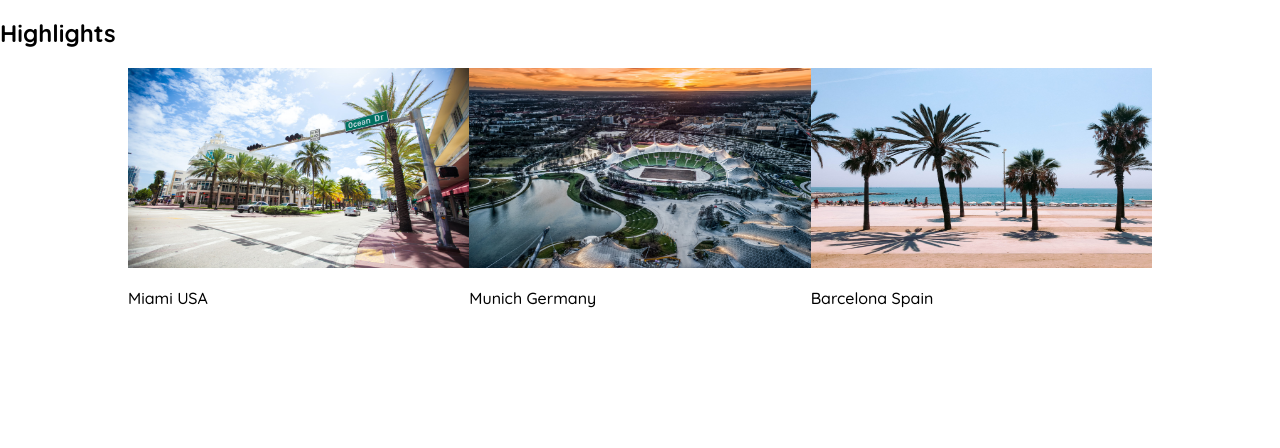
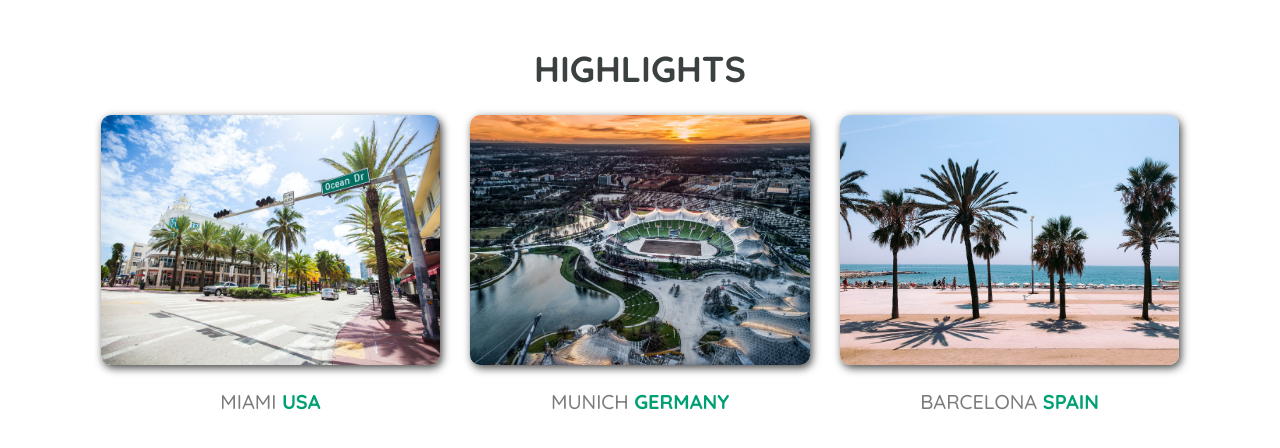
Before and after one commit to adebisiabdussamad/travel-page, a plain HTML site: page index.html in a window 1280 px wide. Shown: the part 702-1150 px from the top of the page. Before the commit the page ends 1066 px from the top, so only its background shows below. Drawn offline with Linux system fonts and the light colour scheme.

Commit message:
still styling the #highlights

```diff
--- a/shared.css
+++ b/shared.css
@@ -46,7 +46,7 @@ header a {
     border-radius: 6px;
 }
 
-header a:hover {
+nav a:hover {
     color: rgb(77, 77, 77);
     background-color: rgb(255, 251, 1);
 }
--- a/styles.css
+++ b/styles.css
@@ -48,18 +48,47 @@
     background-color: rgb(255, 239, 19);
 }
 
+#highlights {
+    padding: 24px;
+}
+
+#highlights h2 {
+    text-transform: uppercase;
+    text-align: center;
+    font-size: 36px;
+    color: rgb(59, 65, 64);
+    margin: 24px 0;
+}
+
 #destinations {
     display: flex;
-    width: 80%;
+    width: 90%;
     margin: auto;
     margin-bottom: 40px;
 }
 
 .destination {
     width: 100%;
+    margin: 0 15px;
+    text-transform: uppercase;
+}
+
+.destination p {
+    text-align: center;
+    font-size: 20px;
+    color: rgb(124, 123, 123);
+    margin: 20px 0;
 }
 
 .destination img {
-    height: 200px;
+    height: 250px;
     width: 100%;
+    box-shadow: 2px 3px 9px rgb(68, 67, 67);
+    border-radius: 10px;
+    object-fit: cover;
 }
+
+.destination span {
+    color: rgb(0, 160, 117);
+    font-weight: 600;
+}
```
